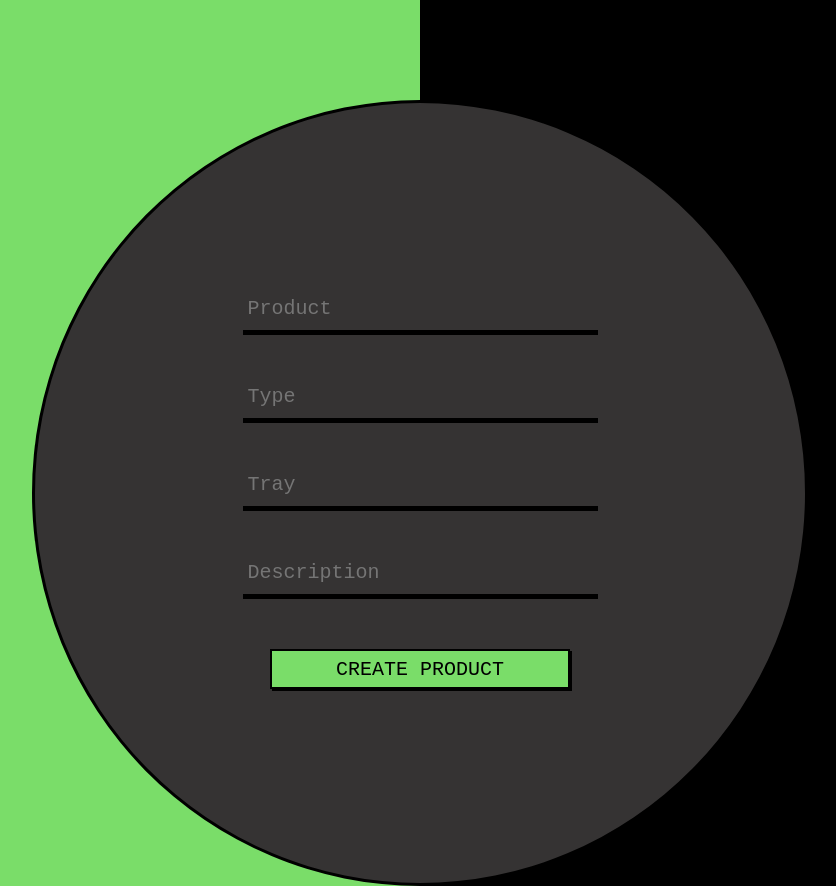
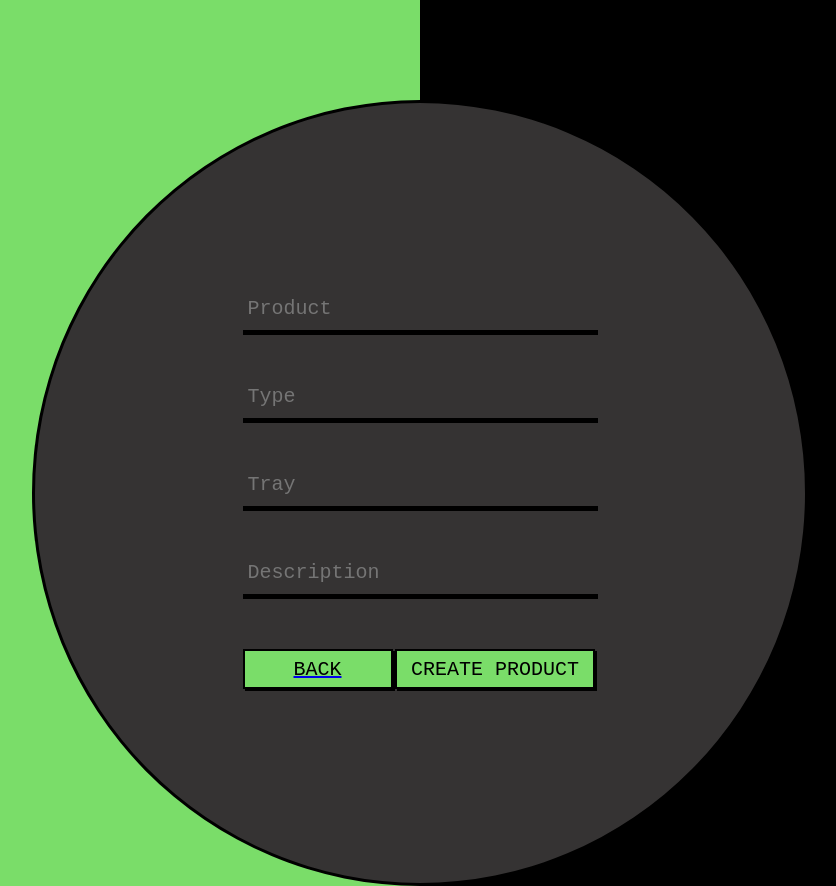
Before and after one commit to DillonSereduk/Solo_Project, a React (Create React App) app in the folder client/: page /new in a window 1280 px wide. Shown: the whole page, without its empty margins (220-1056 px from the left). Built offline with nearby package versions, Linux system fonts and the light colour scheme.

Commit message:
Created Edit Style Sheet

```diff
--- a/client/src/Edit.css
+++ b/client/src/Edit.css
@@ -48,9 +48,13 @@ input:focus {
     border-bottom: 5px solid rgb(122, 221, 105);
 }
 
+.button-pair {
+    display: flex;
+}
+
 .create-product {
     height: 40px;
-    width: 300px;
+    width: 200px;
     display: block;
     border-style: solid;
     border-color: black;
@@ -67,3 +71,26 @@ input:focus {
 .create-product:hover {
     background-color: rgb(210, 225, 75);
 }
+
+.back-button {
+    height: 40px;
+    width: 150px;
+    display: block;
+    border-style: solid;
+    border-color: black;
+    box-shadow: 2px 2px black;
+    font-size: 20px;
+    font-family: Andale Mono, monospace;
+    font-weight: 500;
+    background-color: rgb(122, 221, 105);
+    text-transform: uppercase;
+    text-align: center;
+    margin: auto;
+    text-decoration: none;
+}
+
+.back-button:hover {
+    background: red;
+    color: white;
+    border: 2px solid rgba(0,0,0,1);
+}
--- a/client/src/Form.css
+++ b/client/src/Form.css
@@ -47,9 +47,13 @@ input:focus {
     border-bottom: 5px solid rgb(122, 221, 105);
 }
 
+.button-pair {
+    display: flex;
+}
+
 .create-product {
     height: 40px;
-    width: 300px;
+    width: 150px;
     display: block;
     border-style: solid;
     border-color: black;
@@ -66,3 +70,25 @@ input:focus {
 .create-product:hover {
     background-color: rgb(210, 225, 75);
 }
+
+.back-button {
+    height: 40px;
+    width: 100px;
+    display: block;
+    border-style: solid;
+    border-color: black;
+    box-shadow: 2px 2px black;
+    font-size: 20px;
+    font-family: Andale Mono, monospace;
+    font-weight: 500;
+    background-color: rgb(122, 221, 105);
+    text-transform: uppercase;
+    text-align: center;
+    margin: auto;
+}
+
+.back-button:hover {
+    background: red;
+    color: white;
+    border: 2px solid rgba(0,0,0,1);
+}
--- a/client/src/components/EditMeat.js
+++ b/client/src/components/EditMeat.js
@@ -104,10 +104,14 @@ const EditMeat = (props) => {
                                                 value={description}
                                             />
                                             {errors.description ? <p>{errors.description.message}</p> : null}
-
-                                            <button className="create-product" type="submit">
-                                                Edit Product
-                                            </button>
+                                            <div class="button-pair">
+                                                <button className="back-button"><Link to="/">
+                                                    Back
+                                                </Link></button>
+                                                <button className="create-product" type="submit">
+                                                    Edit Product
+                                                </button>
+                                            </div>
                                         </form>
                         </div>
                     </div>
--- a/client/src/components/MeatForm.js
+++ b/client/src/components/MeatForm.js
@@ -72,11 +72,16 @@ import { Link, useNavigate } from "react-router-dom";
                                                 value={description}
                                             />
                                             {errors.description ? <p>{errors.description.message}</p> : null}
+                                            <div class="button-pair">
+                                                <Link to="/"><button className="back-button">
+                                                    Back
+                                                </button></Link>
+                                                <button className="create-product" type="submit">
+                                                    Create Product
+                                                </button>
+                                            </div>
+                                        </form>
 
-                                            <button className="create-product" type="submit">
-                                                Create Product
-                                            </button>
-                                        </form>
                         </div>
                     </div>
                 </body>
```
